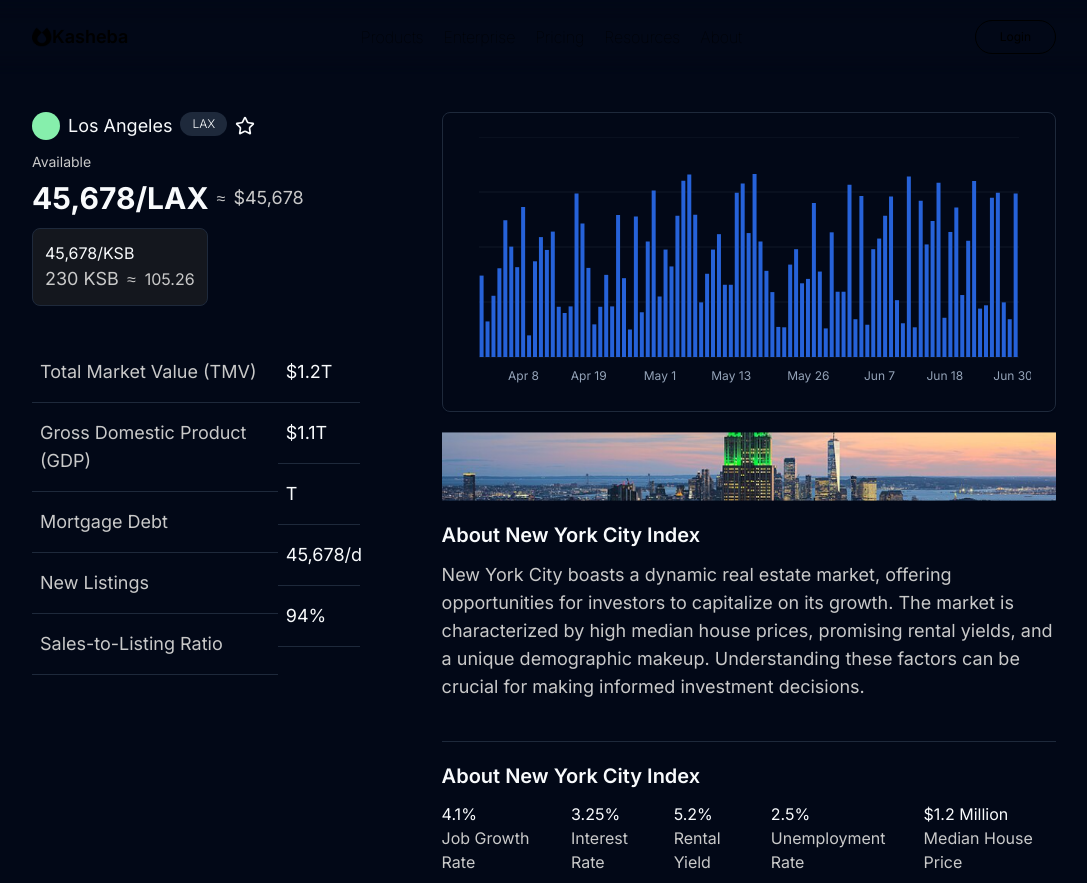
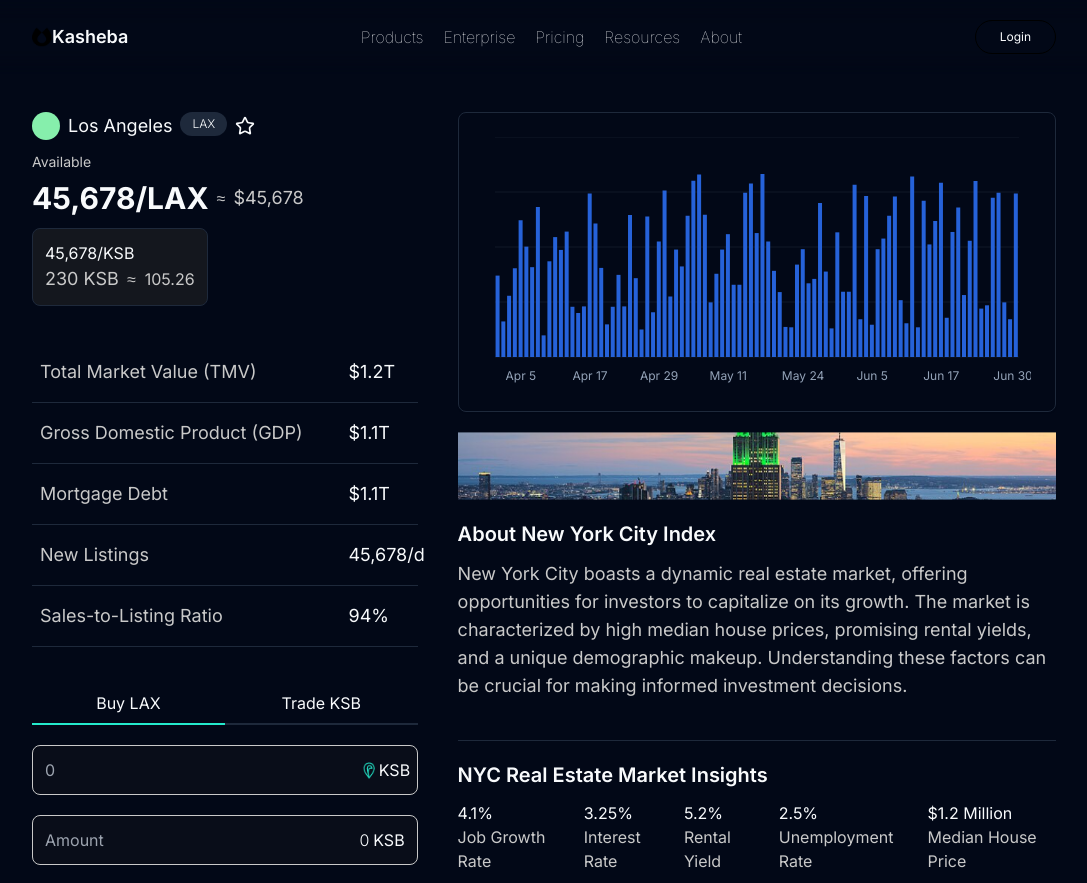
Before and after one commit to DruxAMB/kasheba-frontend, a Next.js app in the folder kasheba-frontend/: page /projects/LAX in a window 1280 px wide. Shown: the top 883 px of the page, without its empty margins (96-1183 px from the left). Built offline with nearby package versions, Linux system fonts and the light colour scheme.

Commit message:
@druxamb: added BuyTrade component

```diff
--- a/kasheba-frontend/app/components/BuyTrade.tsx
+++ b/kasheba-frontend/app/components/BuyTrade.tsx
@@ -1,11 +1,51 @@
-import React from 'react'
+import React from "react";
+import SwapImage from "../../public/images/swap-image.png";
+import Image from "next/image";
 
-const BuyTrade = () => {
+const BuyTrade = ({getData}: any) => {
   return (
-    <div>
+    <div className="swap grid gap-5">
+      <div className="grid grid-cols-2">
+        <p className="border-b-2 border-[#24EACC] text-center py-2">
+          Buy {getData.nameTag}
+        </p>
+        <p className="border-b-2 active:border-[#24EACC] text-center py-2">
+          Trade KSB
+        </p>
+      </div>
+      <div className="flex bg-[#262626] bg-opacity-20 border border-[#C9C9C9] rounded-lg p-3">
+        <input
+          type="number"
+          placeholder="0"
+          className="bg-transparent text-[#C9C9C9] w-full outline-none"
+        />
+        <div className="flex gap-1">
+          <Image
+            src={SwapImage}
+            alt="swapImage"
+            height={17}
+            width={12}
+            className="h-[17px] w-[12px] m-auto"
+          />
+          <p>KSB</p>
+        </div>
+      </div>
+      <div className="flex bg-[#262626] bg-opacity-20 border border-[#C9C9C9] rounded-lg p-3">
+        <input
+          type="number"
+          placeholder="Amount"
+          className="bg-transparent text-[#C9C9C9] w-full outline-none"
+        />
+        <div className="flex gap-1">
+          <p className="font-light">0</p>
+          <p>KSB</p>
+        </div>
+      </div>
+      <button className="bg-[#24EACC] w-full px-8 py-3 text-black rounded-3xl">
+        BUY {getData.nameTag}
+      </button>
+    </div>
+  );
+};
 
-    </div>
-  )
-}
-
-export default BuyTrade
+export default BuyTrade;
--- a/kasheba-frontend/app/components/NavBar.tsx
+++ b/kasheba-frontend/app/components/NavBar.tsx
@@ -78,7 +78,7 @@
   return (
     <div
       id="navbar"
-      className="page-transition flex z-50 items-center justify-between p-5 px-4 md:px-10 lg:px-32 text-center text-black fixed w-full backdrop-blur-md"
+      className="page-transition flex z-50 items-center justify-between p-5 px-4 md:px-10 lg:px-32 text-center text-foreground fixed w-full backdrop-blur-md"
     >
       <button onClick={() => setIsOpen(!isOpen)} className="lg:hidden">
         {isOpen && <X size={30} className="lg:hidden cursor-pointer z-40" />}
--- a/kasheba-frontend/app/components/project-details/ProjectDetails.tsx
+++ b/kasheba-frontend/app/components/project-details/ProjectDetails.tsx
@@ -3,10 +3,11 @@
 import { FullChart } from "../FullChart";
 import ProjectImage from "../../../public/images/project-banner.png";
 import Image from "next/image";
+import BuyTrade from "../BuyTrade";
 
 export const ProjectDetails = ({ getData }: any) => {
   return (
-    <div className="grid grid-cols-5">
+    <div className="grid grid-cols-5 gap-10">
       <div className="grid gap-3 col-span-2 h-fit">
         <li className="name flex gap-2">
           {/* <Image src={getData.image} alt="image" height={28} width={28} /> */}
@@ -36,7 +37,7 @@
           </div>
         </div>
         <ul className="group grid grid-cols-5 py-6">
-          <li className="name gap-2 col-span-3 text-[#C9C9C9]">
+          <li className="name gap-2 col-span-4 text-[#C9C9C9]">
             <p className="text-lg border-b px-2 py-4">
               Total Market Value (TMV)
             </p>
@@ -50,11 +51,12 @@
           <li className="name gap-2">
             <p className="text-lg border-b px-2 py-4">${getData.tmv}T</p>
             <p className="text-lg border-b px-2 py-4">${getData.gdp}T</p>
-            <p className="text-lg border-b px-2 py-4">{getData.gap}T</p>
+            <p className="text-lg border-b px-2 py-4">${getData.gdp}T</p>
             <p className="text-lg border-b px-2 py-4">{getData.listing}/d</p>
             <p className="text-lg border-b px-2 py-4">94%</p>
           </li>
         </ul>
+        <BuyTrade getData={getData} />
       </div>
       <div className="about grid gap-5 col-span-3">
         <FullChart />
@@ -64,7 +66,9 @@
           <p className="text-lg text-[#C9C9C9]">{getData.aboutP}</p>
         </div>
         <div className="estate grid gap-3">
-          <p className="font-semibold text-xl">{getData.about}</p>
+          <p className="font-semibold text-xl">
+            NYC Real Estate Market Insights
+          </p>
           <div className="flex gap-5  border-b pb-5">
             <div>
               <p>4.1%</p>
```
Also changed, not shown: kasheba-frontend/public/images/swap-image.png (added).
